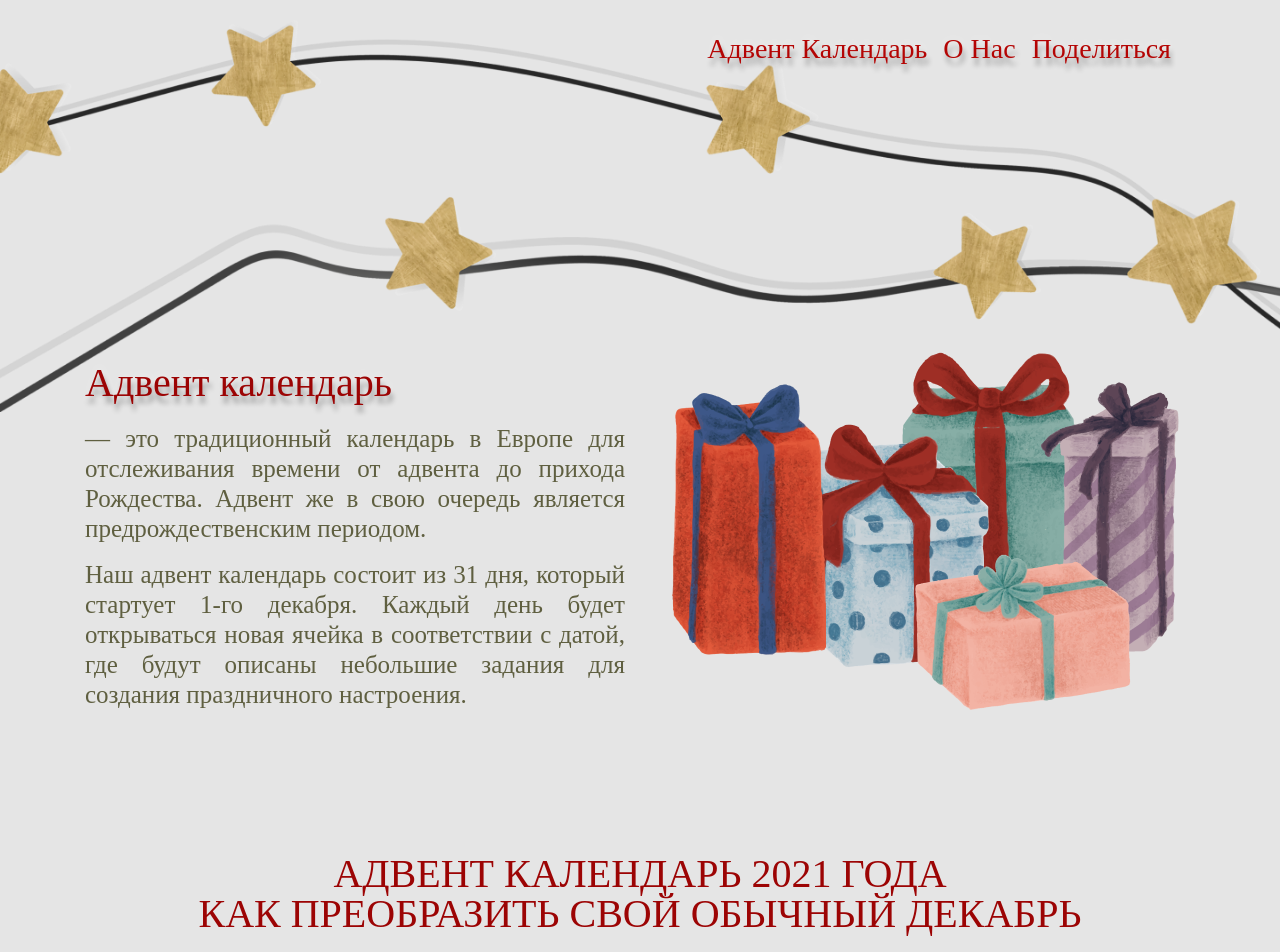
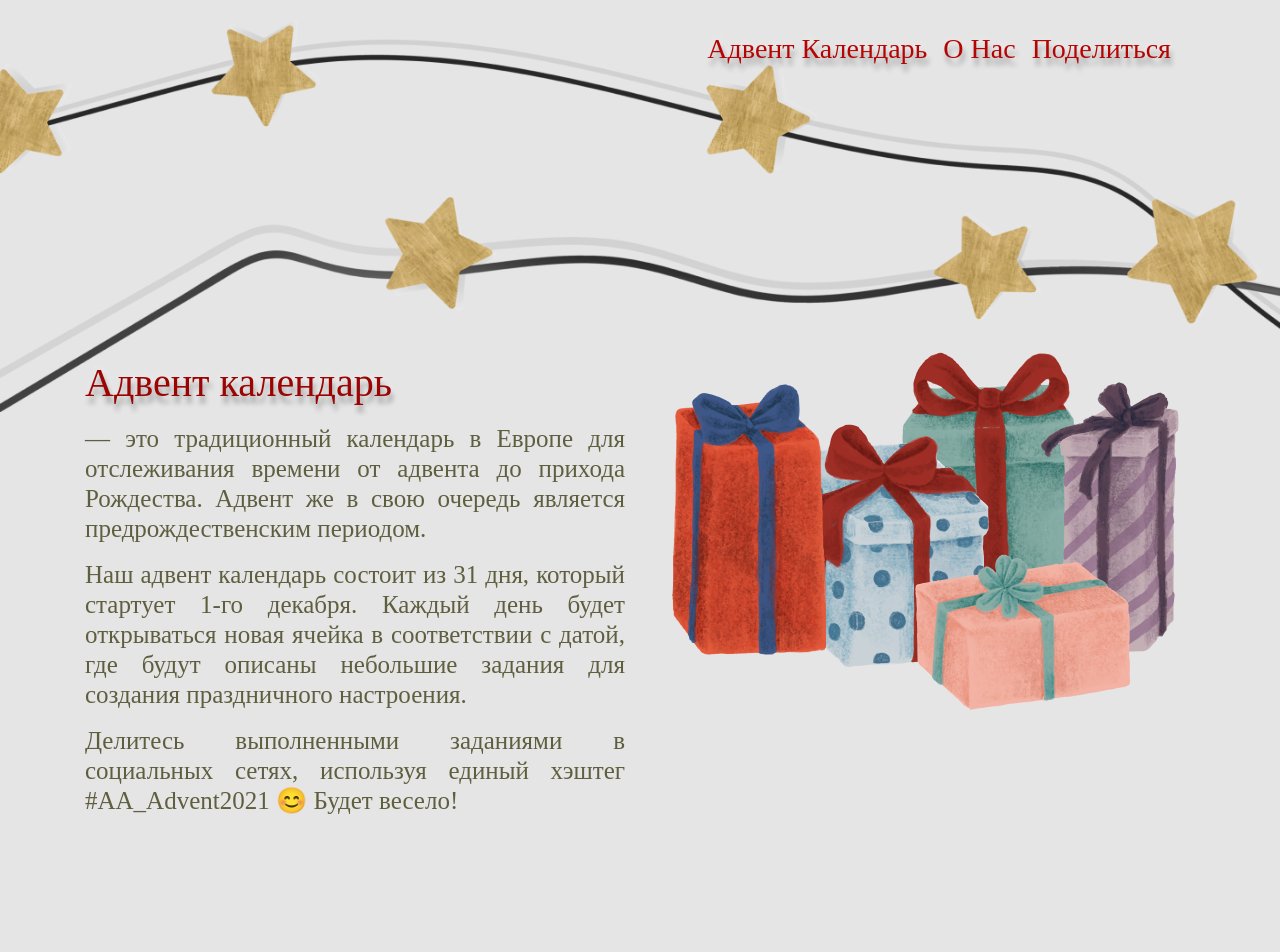
Before and after one commit to ye-russell/advent-calendar2021, an Angular app: page / in a window 1280 px wide. Shown: the top 952 px of the page. Built offline with nearby package versions, Linux system fonts and the light colour scheme; a web font is replaced by a local one.

Commit message:
refactor: add text

```diff
--- a/src/app/main/main.component.html
+++ b/src/app/main/main.component.html
@@ -3,6 +3,7 @@
     <h1 class="title">{{title}}</h1>
     <p>{{content2}}</p>
     <p>{{content3}}</p>
+    <p>{{content4}}</p>
   </div>
   <div class='image'>
   <img src="../../assets/pics/boxes.png" alt="boxes">
--- a/src/app/main/main.component.ts
+++ b/src/app/main/main.component.ts
@@ -14,7 +14,7 @@ export class MainComponent implements OnInit {
   content3 =
     'Наш адвент календарь состоит из 31 дня, который стартует 1-го декабря. Каждый день будет открываться новая ячейка в соответствии с датой, где будут описаны небольшие задания для создания праздничного настроения.';
   content4 =
-    'Прохождение бесплатное. Делитесь выполненными заданиями со своими друзьями и близкими в социальных сетях, использую единый хэштег #AK_Advent2021 😊 Будет весело!';
+    'Делитесь выполненными заданиями в социальных сетях, используя единый хэштег #AA_Advent2021 😊 Будет весело!';
 
   constructor() {}
 
```
